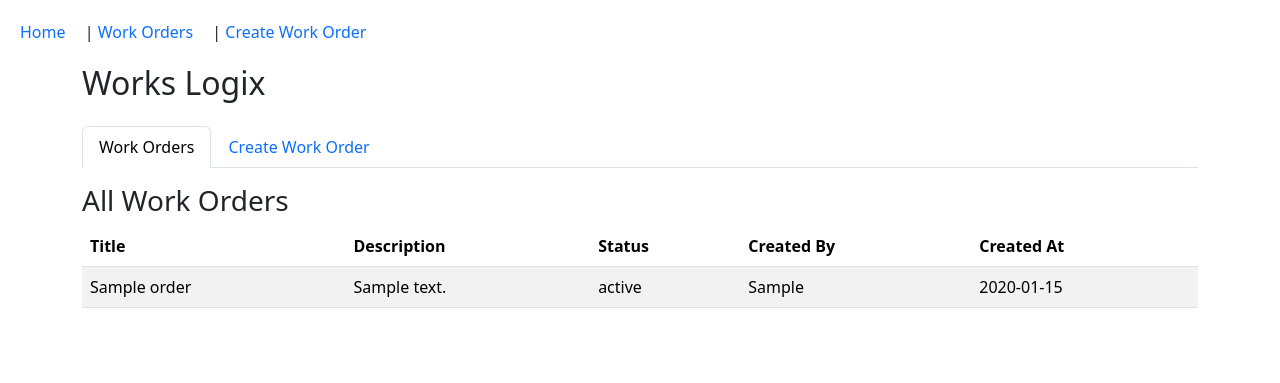
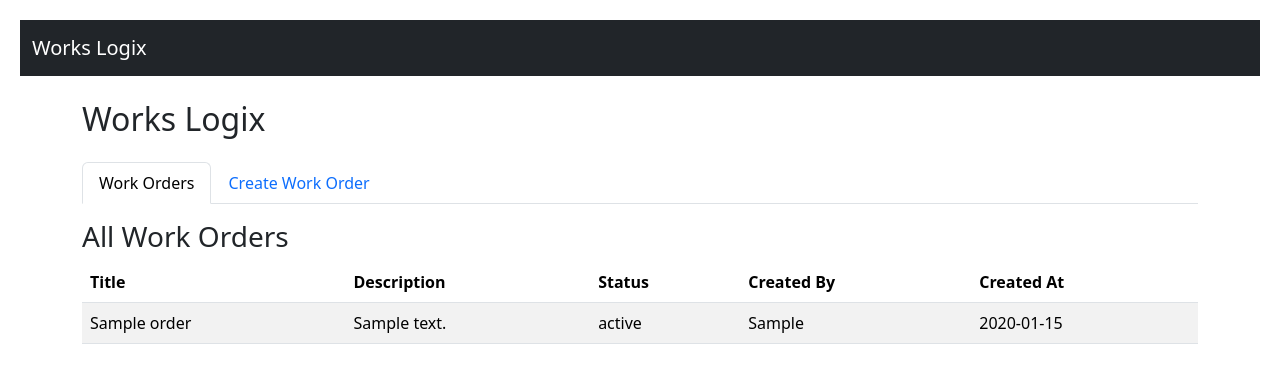
Before and after one commit to gustavowmarques/works-logix, a Flask app: page / in a window 1280 px wide. Shown: the top 383 px of the page. Run offline with Flask 3, Linux system fonts and the light colour scheme; tables that the repository leaves empty hold one stand-in row (values such as "Sample post").

Commit message:
navbar updated

```diff
--- a/app/templates/base.html
+++ b/app/templates/base.html
@@ -8,10 +8,10 @@
   <script src="https://cdn.jsdelivr.net/npm/bootstrap@5.3.3/dist/js/bootstrap.bundle.min.js"></script>
 </head>
 <body>
-  <nav>
-    <a href="{{ url_for('home') }}">Home</a> |
-    <a href="{{ url_for('work_orders') }}">Work Orders</a> |
-    <a href="{{ url_for('create_work_order') }}">Create Work Order</a>
+  <nav class="navbar navbar-expand-lg navbar-dark bg-dark mb-4">
+    <div class="container-fluid">
+      <a class="navbar-brand" href="{{ url_for('home') }}">Works Logix</a>
+    </div>
   </nav>
   <div class="container">
     {% block content %}{% endblock %}
```
